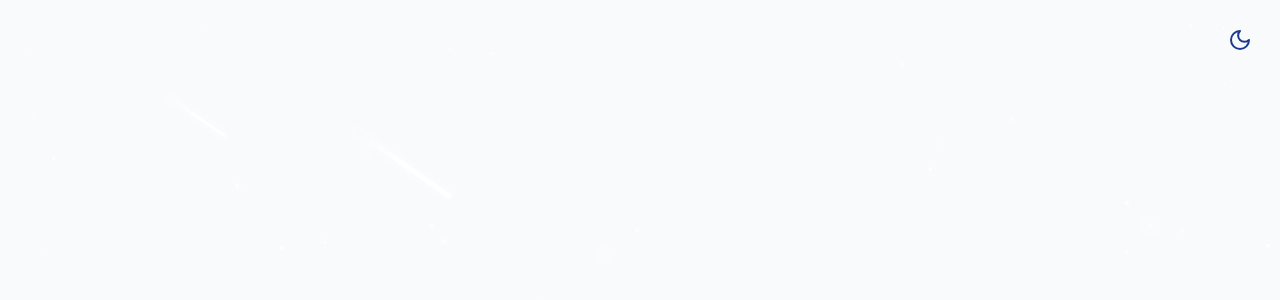
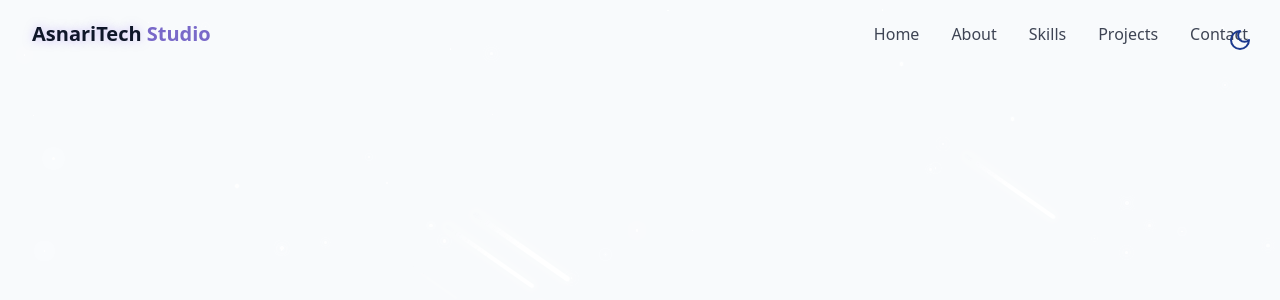
Before and after one commit to Kyaa-A/Portfolio, a React (Vite) app: page / in a window 1280 px wide. Shown: the top 300 px of the page. Built offline with nearby package versions, Linux system fonts and the light colour scheme.

Commit message:
Side Nav

```diff
--- /dev/null
+++ b/src/components/Navbar.jsx
@@ -0,0 +1,91 @@
+import { cn } from "@/lib/utils";
+import { Menu, X } from "lucide-react";
+import { useEffect, useState } from "react";
+
+const navItems = [
+  { name: "Home", href: "#hero" },
+  { name: "About", href: "#about" },
+  { name: "Skills", href: "#skills" },
+  { name: "Projects", href: "#projects" },
+  { name: "Contact", href: "#contact" },
+];
+
+export const Navbar = () => {
+  const [isScrolled, setIsScrolled] = useState(false);
+  const [isMenuOpen, setIsMenuOpen] = useState(false);
+
+  useEffect(() => {
+    const handleScroll = () => {
+      setIsScrolled(window.screenY > 10);
+    };
+
+    window.addEventListener("scroll", handleScroll);
+    return () => window.removeEventListener("scroll", handleScroll);
+  }, []);
+  return (
+    <nav
+      className={cn(
+        "fixed w-full z-40 transition-all duration-300",
+        isScrolled ? "py-3 bg-background/80 backdrop-blur-md shadow-xs" : "py-5"
+      )}
+    >
+      <div className="container flex items-center justify-between">
+        <a
+          className="text-xl font-bold text-primary flex items-center"
+          href="#hero"
+        >
+          <span className="relative z-10">
+            <span className="text-glow text-foreground"> AsnariTech </span>{" "}
+            Studio
+          </span>
+        </a>
+
+        {/* desktop nav */}
+        <div className="hidden md:flex space-x-8">
+          {navItems.map((item, key) => (
+            <a
+              key={key}
+              href={item.href}
+              className="text-foreground/80 hover:text-primary transition-colors duration-300"
+            >
+              {item.name}
+            </a>
+          ))}
+        </div>
+
+        {/* mobile nav */}
+
+        <button
+          onClick={() => setIsMenuOpen((prev) => !prev)}
+          className="md:hidden p-2 text-foreground z-50"
+          aria-label={isMenuOpen ? "Close Menu" : "Open Menu"}
+        >
+          {isMenuOpen ? <X size={24} /> : <Menu size={24} />}{" "}
+        </button>
+
+        <div
+          className={cn(
+            "fixed inset-0 bg-background/95 backdroup-blur-md z-40 flex flex-col items-center justify-center",
+            "transition-all duration-300 md:hidden",
+            isMenuOpen
+              ? "opacity-100 pointer-events-auto"
+              : "opacity-0 pointer-events-none"
+          )}
+        >
+          <div className="flex flex-col space-y-8 text-xl">
+            {navItems.map((item, key) => (
+              <a
+                key={key}
+                href={item.href}
+                className="text-foreground/80 hover:text-primary transition-colors duration-300"
+                onClick={() => setIsMenuOpen(false)}
+              >
+                {item.name}
+              </a>
+            ))}
+          </div>
+        </div>
+      </div>
+    </nav>
+  );
+};
--- a/src/page/Home.jsx
+++ b/src/page/Home.jsx
@@ -1,6 +1,7 @@
 import React from "react";
 import { ThemeToggle } from "../components/ThemeToggle";
 import { StarBackground } from "@/components/StarBackground";
+import { Navbar } from "../components/Navbar";
 
 export const Home = () => {
   return (
@@ -12,6 +13,7 @@
       <StarBackground />
 
       {/* Navbar */}
+      <Navbar />
 
       {/* Main Content */}
 
```
